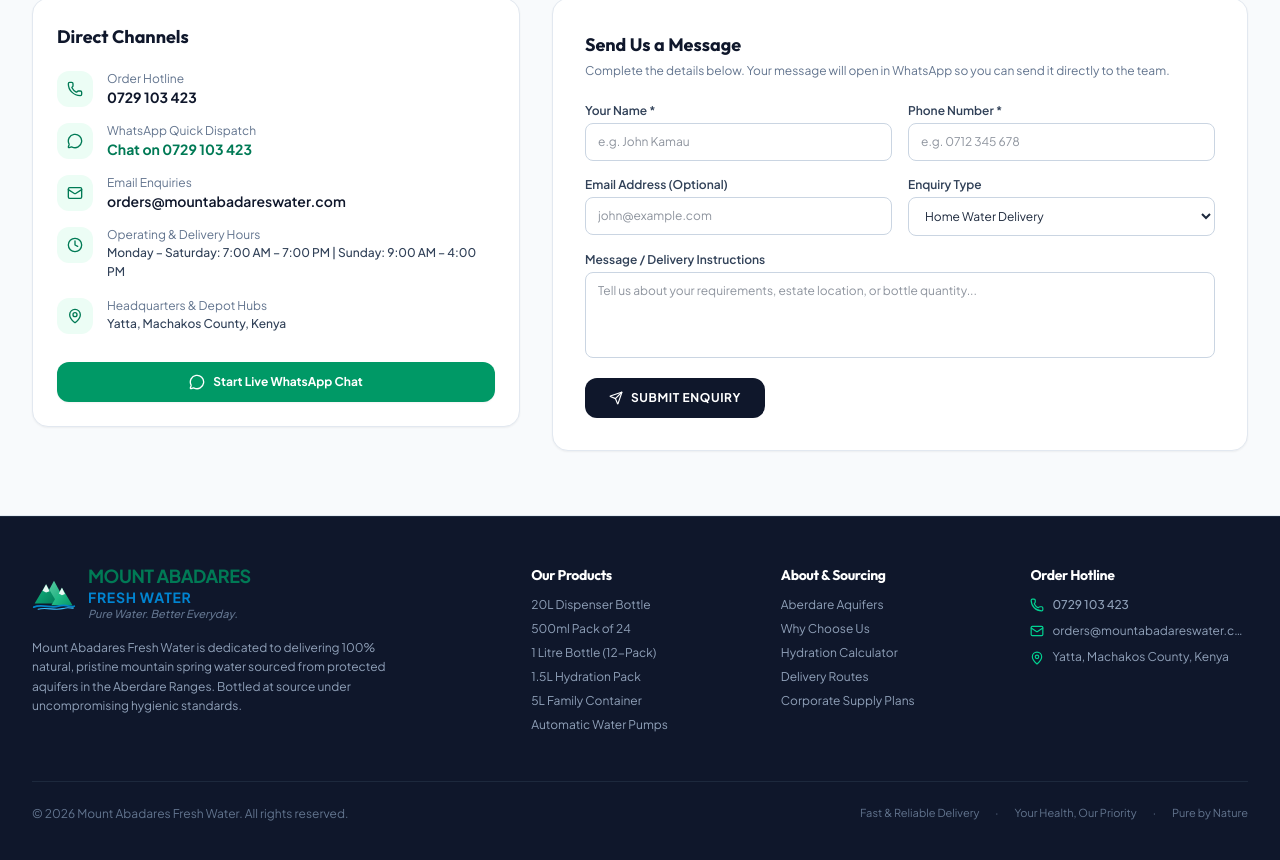
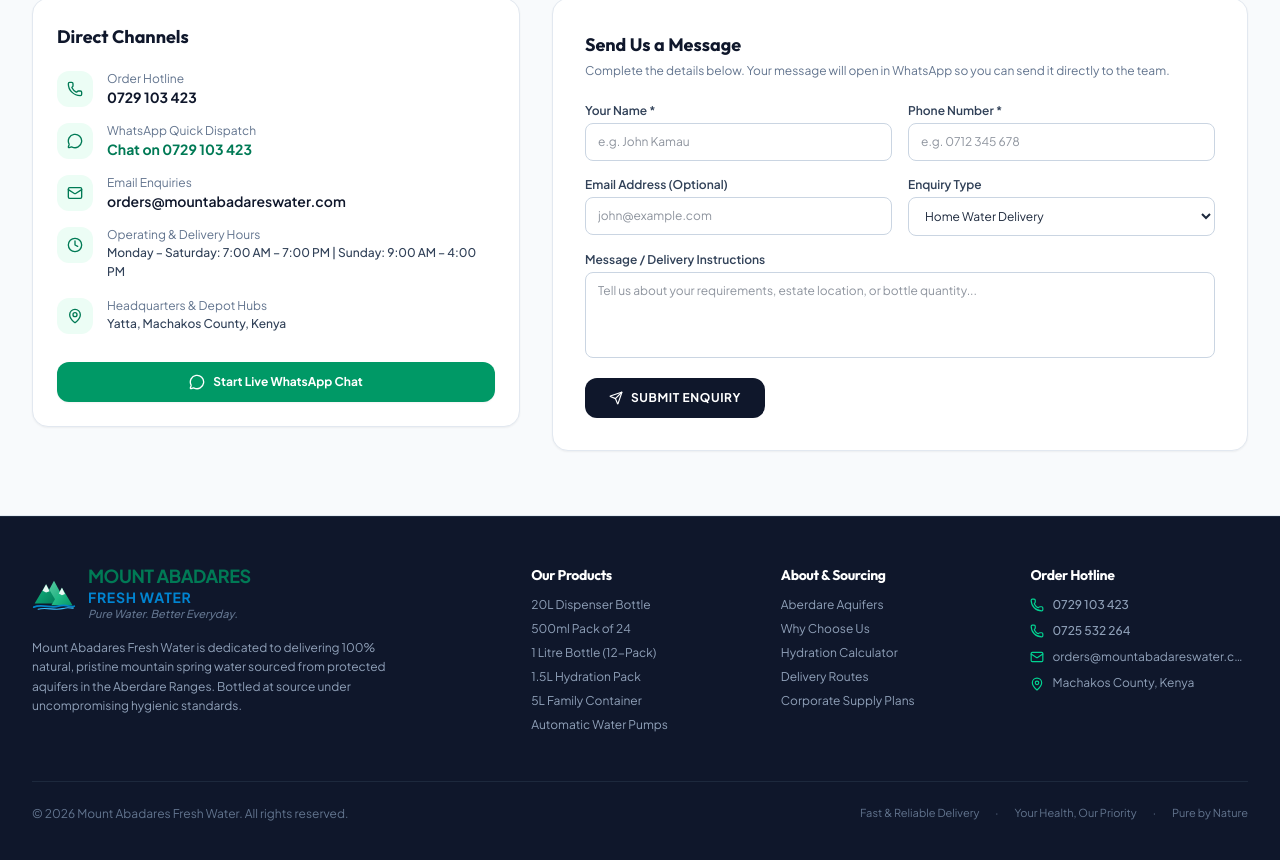
Before and after one commit to yobi369/Abaderes, a React (Vite) app: page / in a window 1280 px wide. Shown: the part 6901-7761 px from the top of the page. Built offline with nearby package versions, Linux system fonts and the light colour scheme.

Commit message:
Show both company contact numbers in footer

```diff
--- a/src/components/Footer.tsx
+++ b/src/components/Footer.tsx
@@ -69,12 +69,12 @@
           <div className="space-y-3">
             <h4 className="text-white font-bold text-sm tracking-tight">Order Hotline</h4>
             <ul className="space-y-2.5">
-              <li className="flex items-center gap-2">
-                <Phone className="w-3.5 h-3.5 text-emerald-400 shrink-0" />
-                <a href={`tel:${COMPANY_INFO.phone}`} className="hover:text-white font-medium">
-                  {COMPANY_INFO.phoneDisplay}
-                </a>
-              </li>
+              {COMPANY_INFO.contactPhones.map((phone) => (
+                <li key={phone} className="flex items-center gap-2">
+                  <Phone className="w-3.5 h-3.5 text-emerald-400 shrink-0" />
+                  <a href={`tel:${phone.replace(/\\s/g, '')}`} className="hover:text-white font-medium">{phone}</a>
+                </li>
+              ))}
               <li className="flex items-center gap-2">
                 <Mail className="w-3.5 h-3.5 text-emerald-400 shrink-0" />
                 <a href={`mailto:${COMPANY_INFO.email}`} className="hover:text-white truncate">
@@ -84,7 +84,7 @@
               <li className="flex items-start gap-2">
                 <MapPin className="w-3.5 h-3.5 text-emerald-400 shrink-0 mt-0.5" />
                 <span className="leading-tight">
-                  Yatta, Machakos County, Kenya
+                  Machakos County, Kenya
                 </span>
               </li>
             </ul>
```
